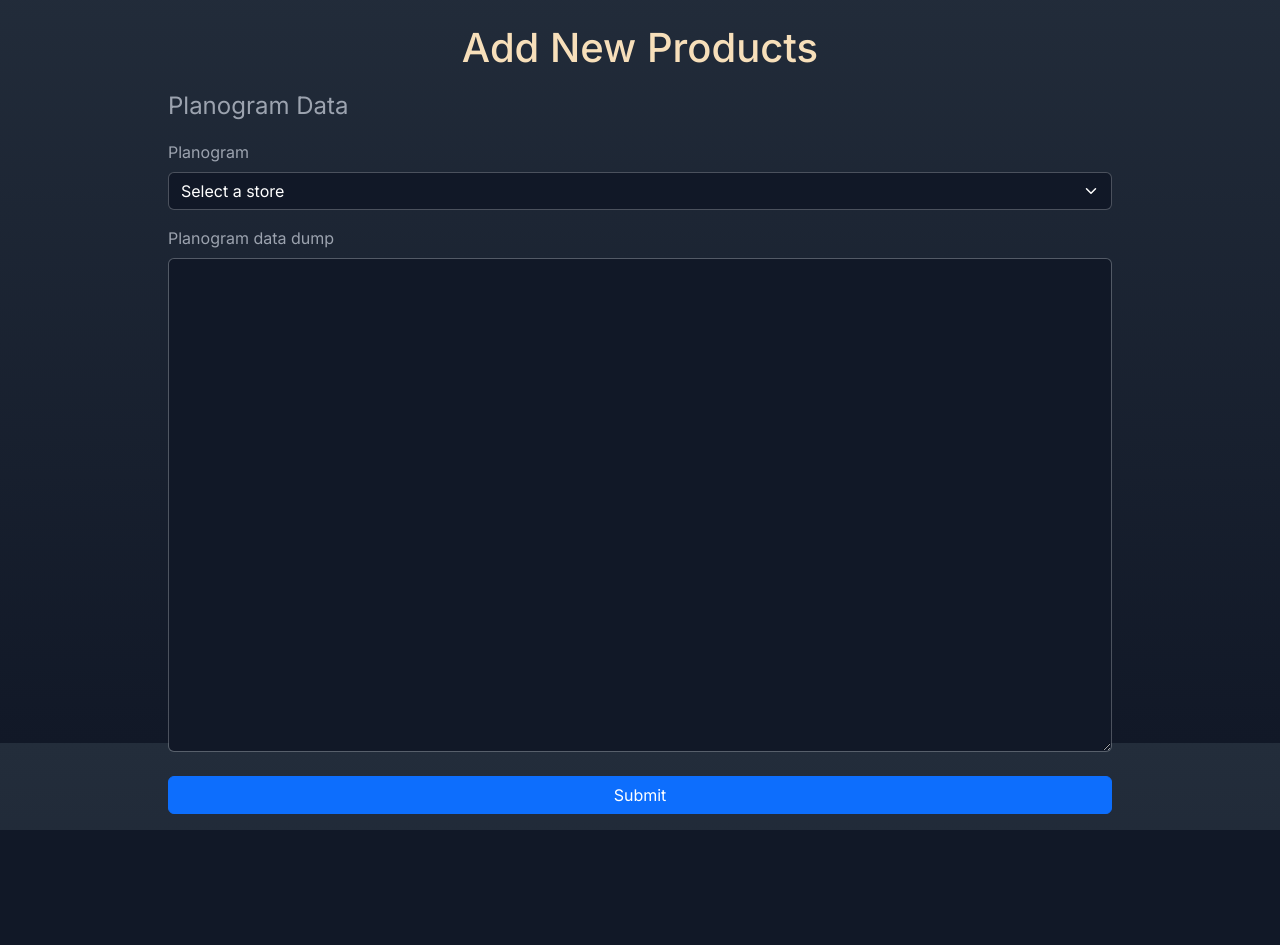
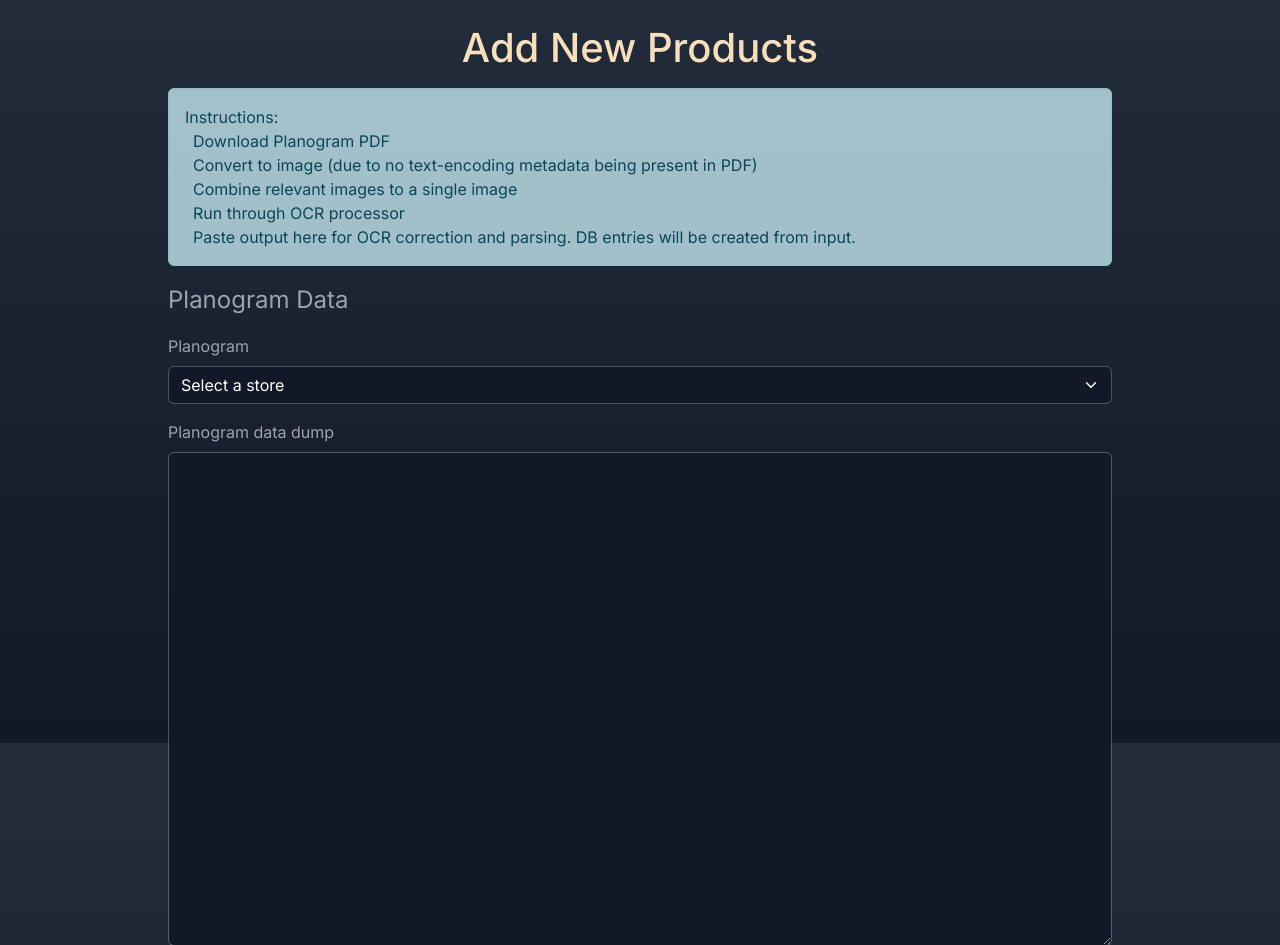
Before and after one commit to mmonj/Inventory-Manager, a Django app: page /product_locator/add_new_products/ in a window 1280 px wide. Shown: the part 57-1002 px from the top of the page. Before the commit the page ends 887 px from the top, so only its background shows below. Run offline with Django 4.2, Linux system fonts and the light colour scheme; data that the repository does not hold is empty; some libraries are stand-ins or nearby versions.

Commit message:
add instructions/note to self

```diff
--- a/product_locator/templates/product_locator/add_new_products.html
+++ b/product_locator/templates/product_locator/add_new_products.html
@@ -36,6 +36,17 @@
 
     <h1 id="page-title" class="m-3 text-center title-color ">Add New Products</h1>
 
+    {% if not messages and not planogram_form.errors %}
+      <div class="alert alert-info opacity-75">
+        <p class="m-0">Instructions:</p>
+        <p class="m-0 ps-2">Download Planogram PDF</p>
+        <p class="m-0 ps-2">Convert to image (due to no text-encoding metadata being present in PDF)</p>
+        <p class="m-0 ps-2">Combine relevant images to a single image</p>
+        <p class="m-0 ps-2">Run through OCR processor</p>
+        <p class="m-0 ps-2">Paste output here for OCR correction and parsing. DB entries will be created from input.</p>
+      </div>
+    {% endif %}
+
     <form id="store-plano-selector-form" action="{% url 'product_locator:add_new_products' %}" method="POST">
       {% csrf_token %}
       <fieldset>
```
